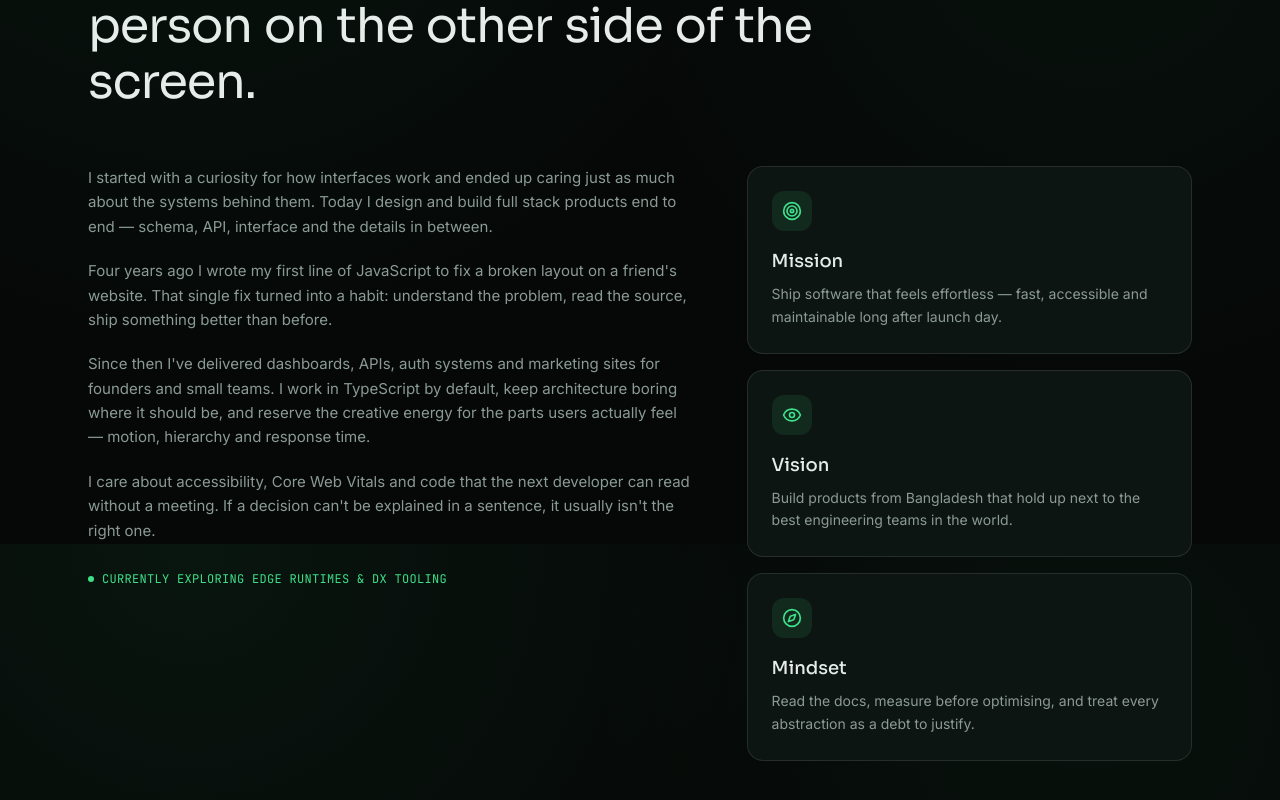
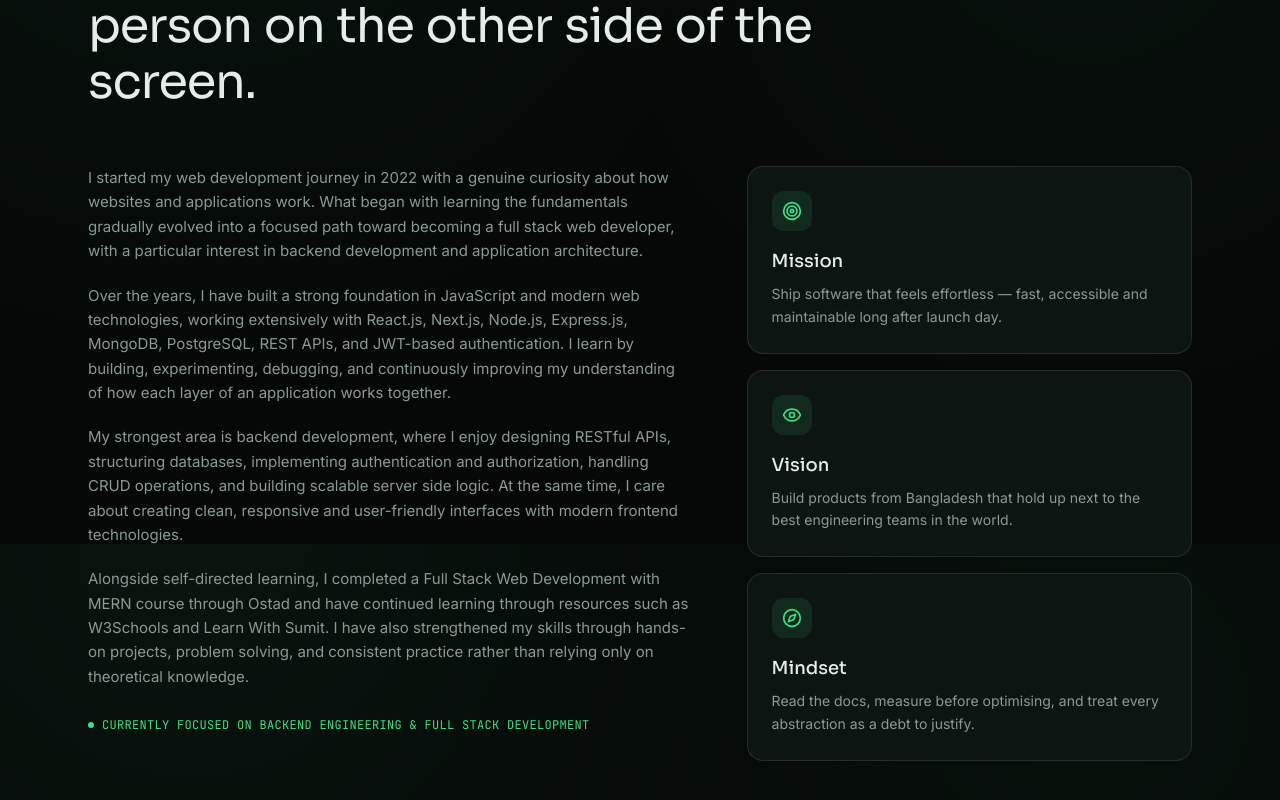
Before and after one commit to sifatshams/portfolio-sifat.me, a Next.js app: page / in a window 1280 px wide. Shown: the part 1056-1856 px from the top of the page. Built offline with nearby package versions, Linux system fonts and the light colour scheme; no server answers.

Commit message:
content: update about section with personal journey

```diff
--- a/components/sections/about.tsx
+++ b/components/sections/about.tsx
@@ -24,33 +24,46 @@ export function About() {
           <Reveal delay={0.1}>
             <div className="space-y-5 text-[15px] leading-relaxed text-muted">
               <p>
-                I started with a curiosity for how interfaces work and ended up
-                caring just as much about the systems behind them. Today I
-                design and build full stack products end to end — schema, API,
-                interface and the details in between.
+                I started my web development journey in 2022 with a genuine
+                curiosity about how websites and applications work. What began
+                with learning the fundamentals gradually evolved into a focused
+                path toward becoming a full stack web developer, with a
+                particular interest in backend development and application
+                architecture.
               </p>
+
               <p>
-                Four years ago I wrote my first line of JavaScript to fix a
-                broken layout on a friend&apos;s website. That single fix turned
-                into a habit: understand the problem, read the source, ship
-                something better than before.
+                Over the years, I have built a strong foundation in JavaScript
+                and modern web technologies, working extensively with React.js,
+                Next.js, Node.js, Express.js, MongoDB, PostgreSQL, REST APIs,
+                and JWT-based authentication. I learn by building,
+                experimenting, debugging, and continuously improving my
+                understanding of how each layer of an application works
+                together.
               </p>
+
               <p>
-                Since then I&apos;ve delivered dashboards, APIs, auth systems
-                and marketing sites for founders and small teams. I work in
-                TypeScript by default, keep architecture boring where it should
-                be, and reserve the creative energy for the parts users actually
-                feel — motion, hierarchy and response time.
+                My strongest area is backend development, where I enjoy
+                designing RESTful APIs, structuring databases, implementing
+                authentication and authorization, handling CRUD operations, and
+                building scalable server side logic. At the same time, I care
+                about creating clean, responsive and user-friendly interfaces
+                with modern frontend technologies.
               </p>
+
               <p>
-                I care about accessibility, Core Web Vitals and code that the
-                next developer can read without a meeting. If a decision
-                can&apos;t be explained in a sentence, it usually isn&apos;t the
-                right one.
+                Alongside self-directed learning, I completed a Full Stack Web
+                Development with MERN course through Ostad and have continued
+                learning through resources such as W3Schools and Learn With
+                Sumit. I have also strengthened my skills through hands-on
+                projects, problem solving, and consistent practice rather than
+                relying only on theoretical knowledge.
               </p>
+
               <p className="flex items-center gap-2 pt-2 font-mono text-xs uppercase tracking-wide text-accent">
                 <span className="h-1.5 w-1.5 rounded-full bg-accent" />
-                Currently exploring edge runtimes &amp; DX tooling
+                Currently focused on backend engineering &amp; full stack
+                development
               </p>
             </div>
           </Reveal>
```
